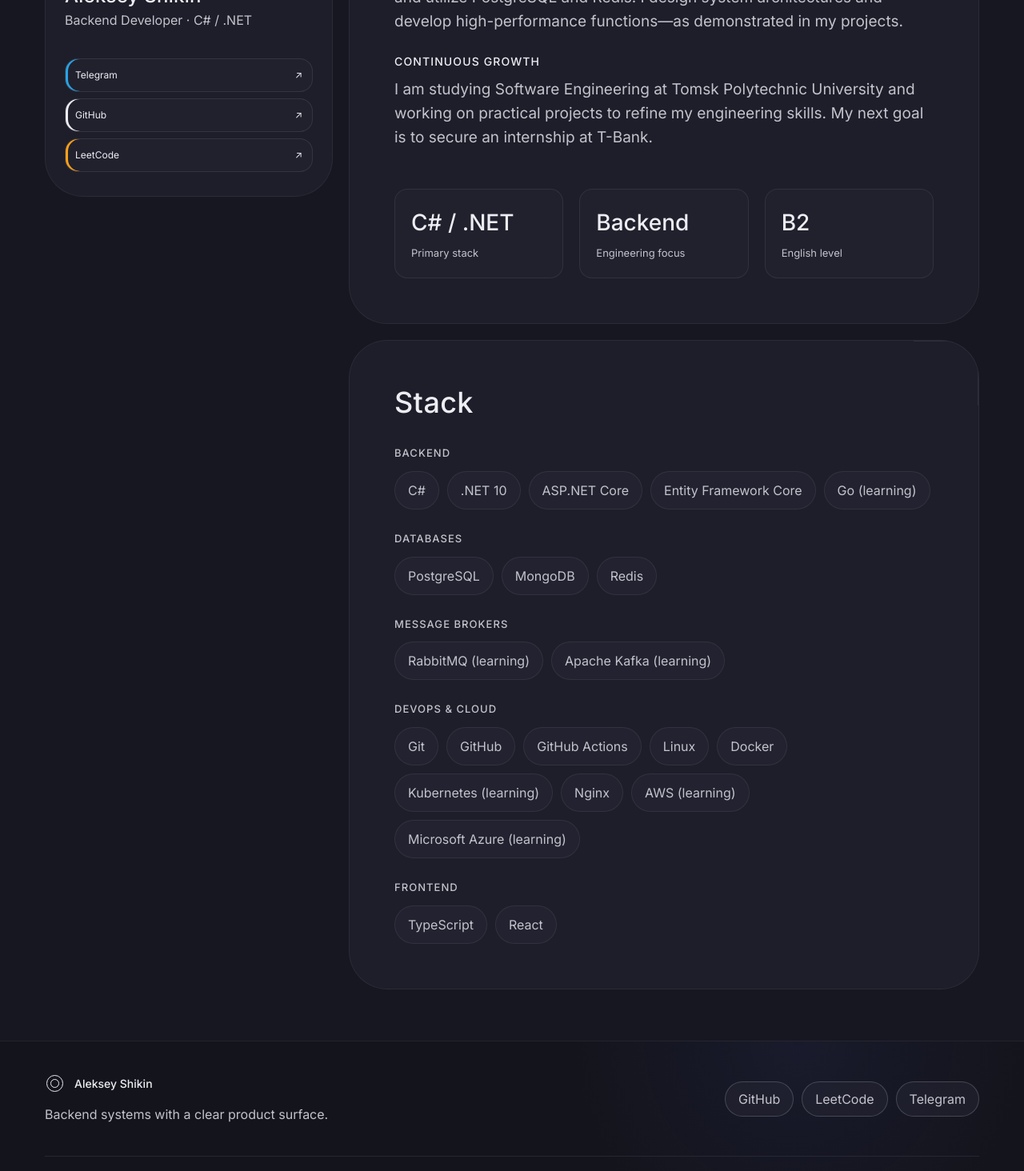
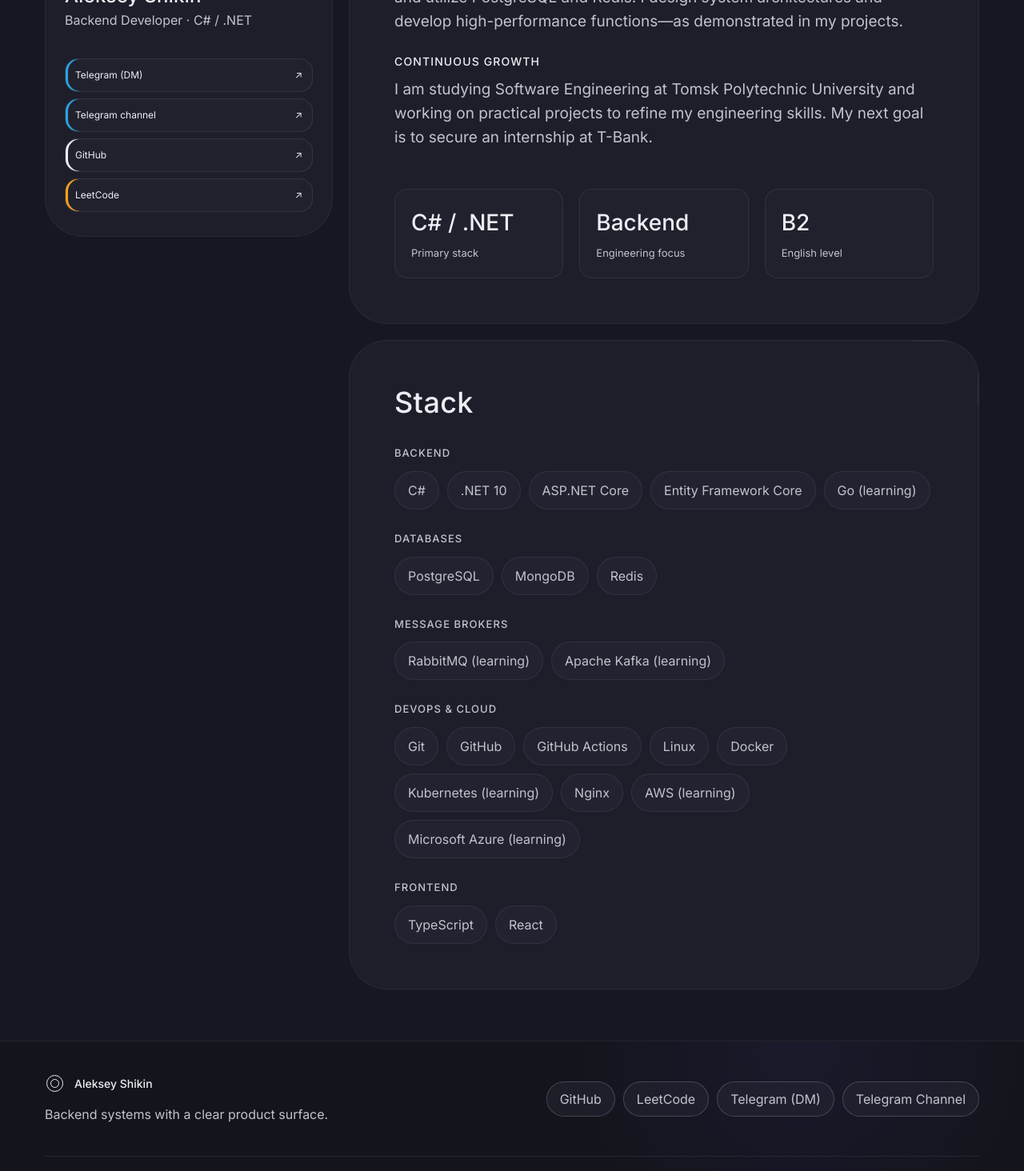
Before and after one commit to Fozu7916/My-site-portfolio, a React (Vite) app: page /about in a window 1280 px wide. Shown: the part 920-2384 px from the top of the page at 80% size. Built offline with nearby package versions, Linux system fonts and the light colour scheme.

Commit message:
add tg channel link

```diff
--- a/src/pages/AboutPage.tsx
+++ b/src/pages/AboutPage.tsx
@@ -44,7 +44,16 @@
             target="_blank"
             rel="noreferrer"
           >
-              Telegram <span aria-hidden="true">↗</span>
+            Telegram (DM) <span aria-hidden="true">↗</span>
+          </a>
+
+          <a
+            className="profile-social profile-social--telegram"
+            href={profile.telegramChannelUrl}
+            target="_blank"
+            rel="noreferrer"
+          >
+            Telegram channel <span aria-hidden="true">↗</span>
           </a>
 
             <a
--- a/src/shared/data/profile.ts
+++ b/src/shared/data/profile.ts
@@ -4,6 +4,7 @@
   email: '',
   telegram: '@FozuZXC',
   telegramUrl: 'https://t.me/FozuZXC',
+  telegramChannelUrl: 'https://t.me/+MAwXHuFGbMU4ZjAy',
   github: 'https://github.com/Fozu7916',
   leetcode: 'https://leetcode.com/u/Fozuzzzxxxccc/',
   avatar: '/images/avatar.jpg',
--- a/src/widgets/layout/SiteFooter.tsx
+++ b/src/widgets/layout/SiteFooter.tsx
@@ -16,7 +16,8 @@
           <span className="site-footer__email">{profile.email}</span>
           <a href={profile.github} target="_blank" rel="noreferrer">GitHub</a>
           <a href={profile.leetcode} target="_blank" rel="noreferrer">LeetCode</a>
-          <a href={profile.telegramUrl} target="_blank" rel="noreferrer">Telegram</a>
+          <a href={profile.telegramUrl} target="_blank" rel="noreferrer">Telegram (DM)</a>
+          <a href={profile.telegramChannelUrl} target="_blank" rel="noreferrer">Telegram Channel</a>
         </div>
       </div>
       <div className="site-footer__legal">
```
Lines whose indentation alone changed are shown as unchanged.
